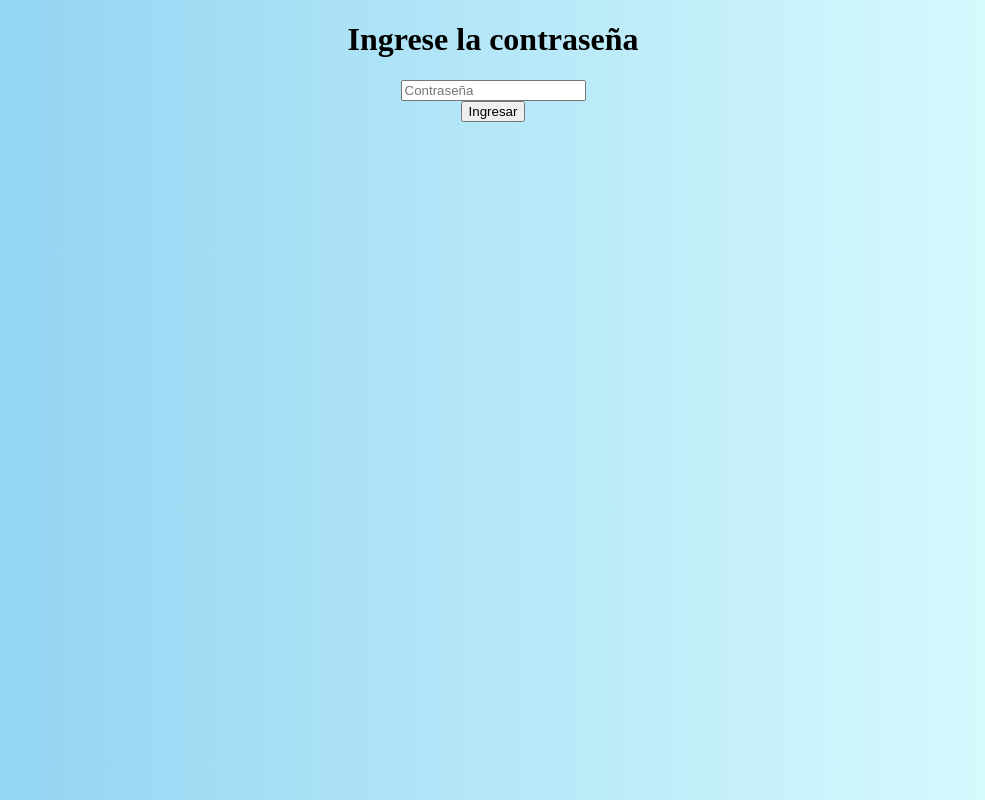
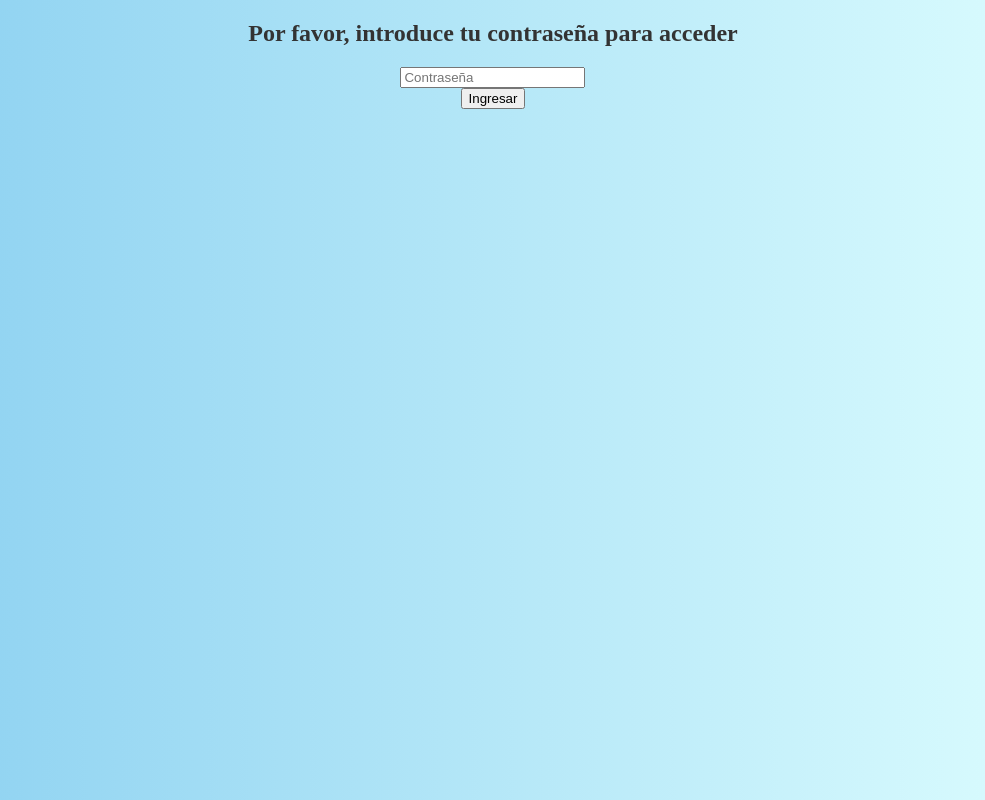
Before and after one commit to Yisuuuus98/Yisuuuus98.github.io, a plain HTML site: page index.html in a window 1280 px wide. Shown: the whole page, without its empty margins (147-1132 px from the left). Drawn offline with Linux system fonts and the light colour scheme.

Commit message:
Update index.html

```diff
--- a/index.html
+++ b/index.html
@@ -53,11 +53,17 @@
             flex-direction: column; /* Línea añadida */
             align-items: center; /* Línea añadida */
         }
+        .login-header { /* Nueva clase añadida */
+            font-size: 24px; /* Cambia el tamaño de la fuente */
+            color: #333; /* Cambia el color del texto */
+            text-align: center; /* Centra el texto */
+            margin: 20px 0; /* Añade margen alrededor del texto */
+        }
     </style>
 </head>
 <body>
     <div id="login"> <!-- Línea añadida -->
-        <h1>Ingrese la contraseña</h1> <!-- Línea añadida -->
+       <h1 class="login-header">Por favor, introduce tu contraseña para acceder</h1> <!-- Línea modificada -->
         <input type="password" id="password" placeholder="Contraseña"> <!-- Línea añadida -->
         <button onclick="checkPassword()">Ingresar</button> <!-- Línea añadida -->
     </div> <!-- Línea añadida -->
```
